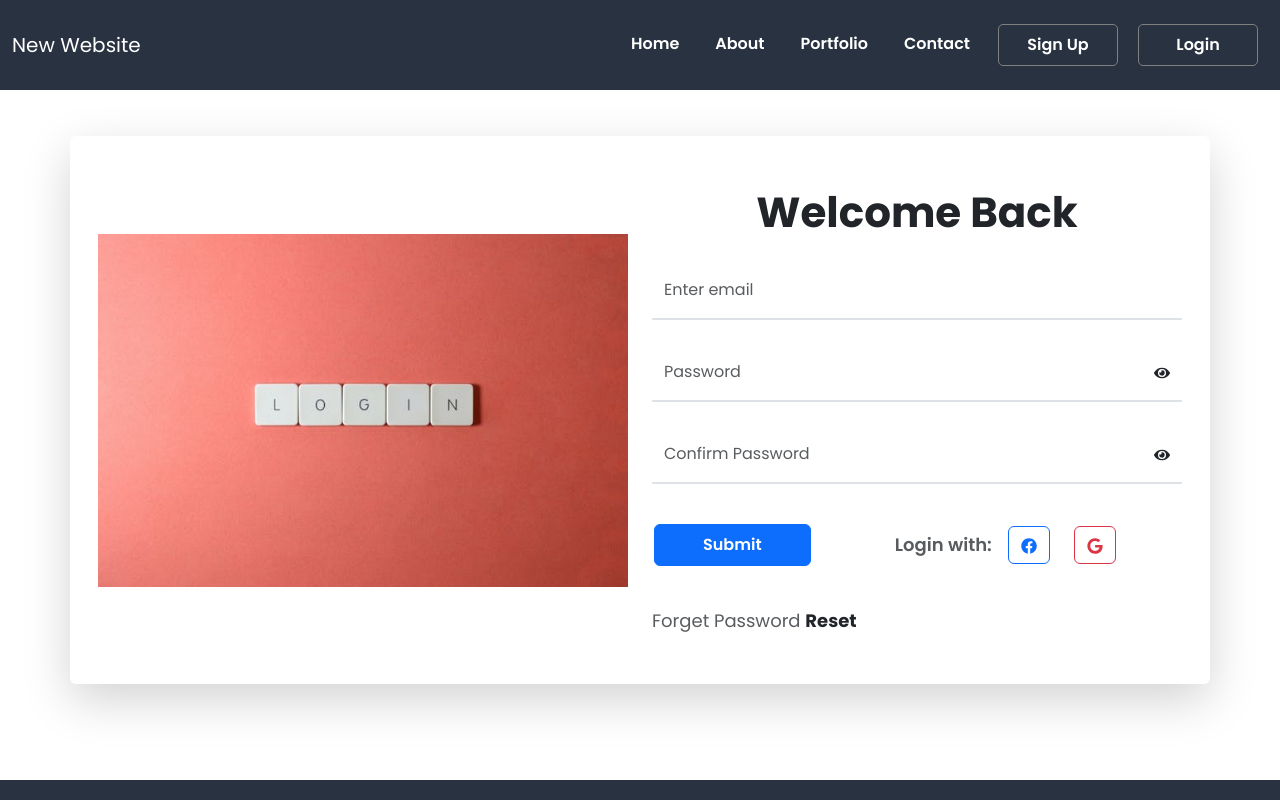
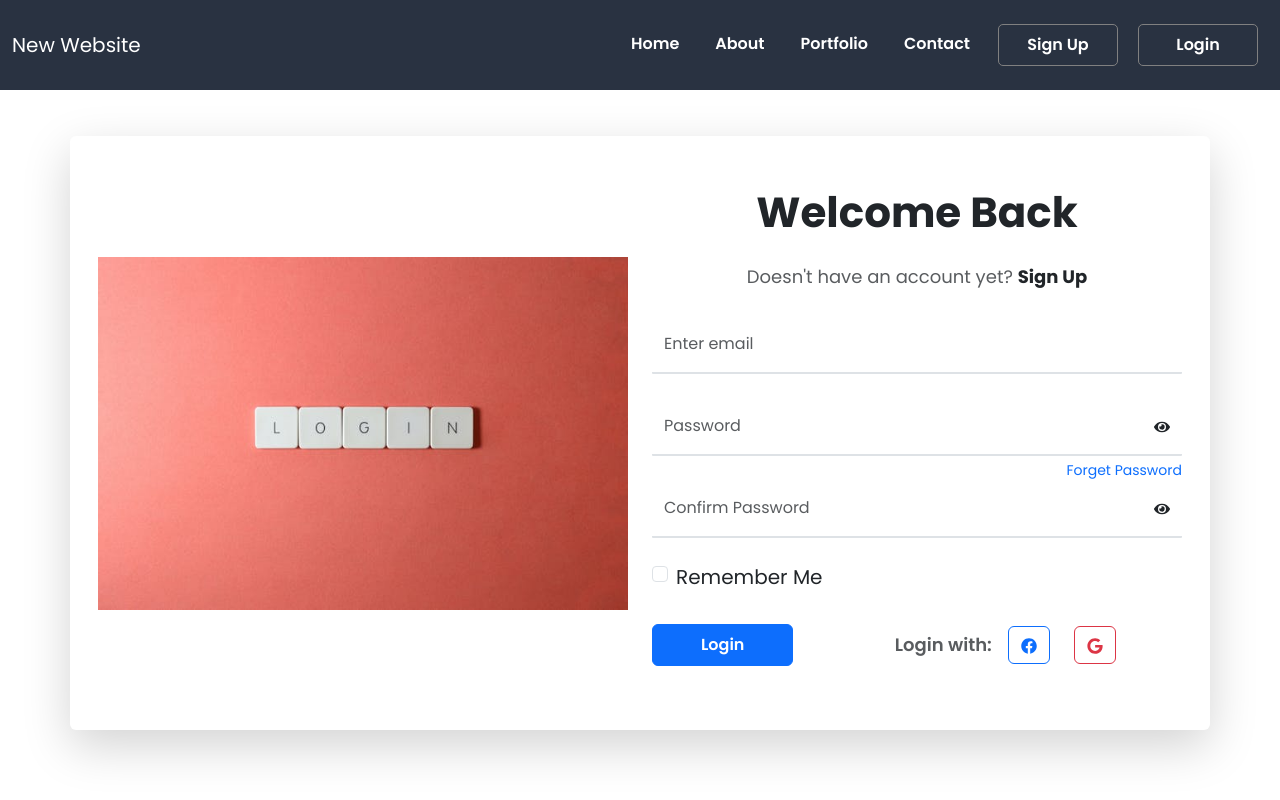
Before and after one commit to Asifmzn12/Website, a React (Vite) app: page /login in a window 1280 px wide. Shown: the top 800 px of the page. Built offline with nearby package versions, Linux system fonts and the light colour scheme; no server answers.

Commit message:
some changes

```diff
--- a/src/Component/Login.jsx
+++ b/src/Component/Login.jsx
@@ -1,10 +1,12 @@
 import { useForm } from 'react-hook-form';
 import { useState } from 'react';
+import {Link,useNavigate} from 'react-router-dom'
 import { FaEye, FaEyeSlash, FaFacebook, FaGoogle } from 'react-icons/fa';
 import '../assets/css/form.css'
 
 
 const LoginForm = () => {
+    const navigate=useNavigate();
     const { register, handleSubmit, watch, formState: { errors } } = useForm();
     const [showPassword, setShowPassword] = useState(false);
     const [showConfirmPassword, setShowConfirmPassword] = useState(false);
@@ -19,8 +21,8 @@ const LoginForm = () => {
 
 
     const onSubmit = (data) => {
-        // Add your login logic here
-        alert(`${data.email},${data.password}`)
+navigate("/")
+
 
     };
 
@@ -34,6 +36,10 @@ const LoginForm = () => {
                     <form onSubmit={handleSubmit(onSubmit)}>
 
                         <h2 className="text-md-center my-1">Welcome Back</h2>
+                        <div>
+                        <p className="text-start text-md-center text-muted mt-1 mt-md-4 mb-0">Doesn&apos;t have an account yet? <Link to="/signup"
+                            className="fw-bold text-body  text-decoration-none underline d-inline-block"> Sign Up</Link></p>
+                    </div>
 
                         <div className="form-group my-4">
                             <input
@@ -71,6 +77,7 @@ const LoginForm = () => {
                                     },
                                 })}
                             />
+
                             <div
                                 className="input-group-append"
                                 onClick={togglePasswordVisibility}
@@ -81,7 +88,11 @@ const LoginForm = () => {
                                 </span>
                             </div>
                             {errors.password && <div className="invalid-feedback">{errors.password.message}</div>}
-
+                            <small className="text-muted position-absolute end-0 mt-1">
+                            <Link to="#" className="text-decoration-none underline">
+                              Forget Password
+                            </Link>
+                          </small>
                         </div>
 
                         <div className="form-group my-4 position-relative">
@@ -95,6 +106,7 @@ const LoginForm = () => {
                                     validate: (value) => value === watch('password') || 'Passwords do not match',
                                 })}
                             />
+
                             <div
                                 className="input-group-append"
                                 onClick={toggleConfirmPasswordVisibility}
@@ -109,10 +121,23 @@ const LoginForm = () => {
                                 <div className="invalid-feedback">{errors.confirmPassword.message}</div>
                             )}
                         </div>
+                        <div className="form-check mb-3">
+                        <input
+                          type="checkbox"
+                          className="form-check-input"
+                          id="rememberMe"
+                          {...register('rememberMe')}
+                        />
+                        <label className="form-check-label" htmlFor="rememberMe">
+                          Remember Me
+                        </label>
+                      </div>
+
+
                         <div className='row flex-column flex-md-row justify-content-center align-items-center'>
-                            <div className='col-md-4 text-start text-md-center'>
+                            <div className='col-md-4 text-start '>
                                 <button type="submit" className="btn btn-primary my-3 py-2 px-5  fw-semibold scale">
-                                    Submit
+                                    Login
                                 </button>
                             </div>
                             <div className='col-12 col-md-8'>
@@ -124,13 +149,9 @@ const LoginForm = () => {
                                     <button type="button" className="btn btn-outline-danger mx-2">
                                         <FaGoogle />
                                     </button>
-                                    {/* Add more social login buttons as needed */}
+                                    {/* WE can add more social iocns here*/}
                                 </div>
                             </div>
-                         <div>
-                         <p className="text-start text-muted mt-4 mb-0">Forget Password <a href="#!"
-                         className="fw-bold text-body  text-decoration-none underline d-inline-block"> Reset</a></p>
-                         </div>
 
                         </div>
 
--- a/src/Component/Signup.jsx
+++ b/src/Component/Signup.jsx
@@ -161,13 +161,13 @@ const Signup = () => {
                             {errors.agreedTerms && <div className="invalid-feedback">{errors.agreedTerms.message}</div>}
                         </div>
 
-                        <div className='row mt-4 justify-content-start justify-content-lg-center align-items-start'>
+                        <div className='row mt-4 justify-content-start  align-items-start'>
                             <div className='col-12 col-md-4'>
                                 <button type="submit" className="btn btn-primary  py-2 px-5 fw-semibold scale">
                                     Register
                                 </button>
                             </div>
-                            <p className="text-start text-lg-center text-muted mt-4 mb-0">Have already an account? <Link to='/login'
+                            <p className="text-start text-muted mt-4 mb-0">Have already an account? <Link to='/login'
                                 className="fw-bold text-body text-decoration-none underline">Login here</Link></p>
                         </div>
 
```
